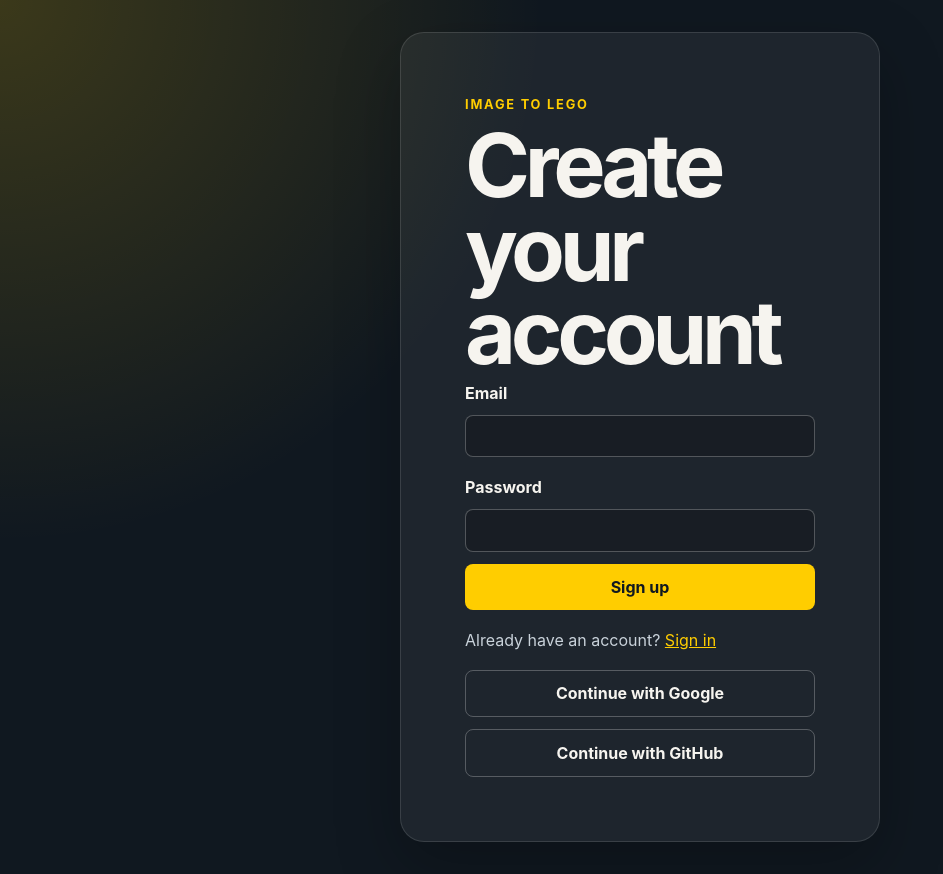
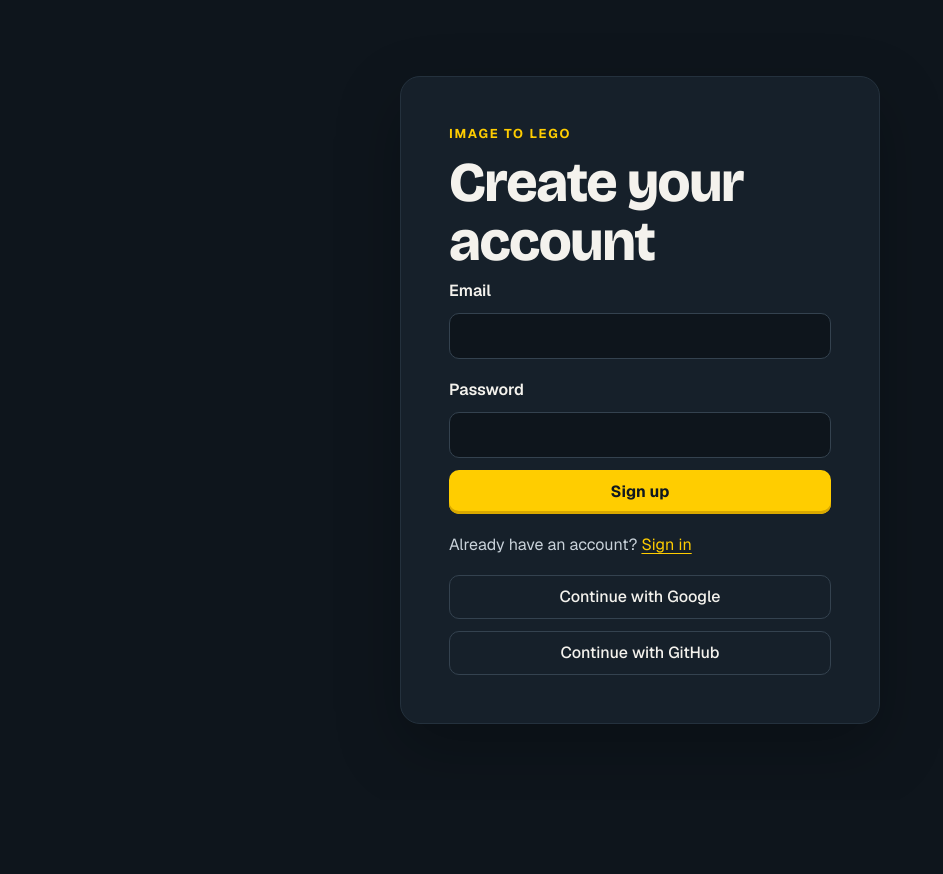
Before and after one commit to regan-tan/image-to-lego, a React (Vite) app in the folder frontend/: page /signup in a window 1280 px wide. Shown: the whole page, without its empty margins (0-943 px from the left). After the commit the page ends 800 px from the top, so only its background shows below. Built offline with nearby package versions, Linux system fonts and the light colour scheme; no server answers.

Commit message:
feat: add LEGO design tokens and brand fonts

```diff
--- a/frontend/index.html
+++ b/frontend/index.html
@@ -5,6 +5,12 @@
     <meta name="viewport" content="width=device-width, initial-scale=1.0" />
     <meta name="description" content="Image to LEGO capstone application" />
     <title>Image to LEGO</title>
+    <link rel="preconnect" href="https://fonts.googleapis.com" />
+    <link rel="preconnect" href="https://fonts.gstatic.com" crossorigin />
+    <link
+      rel="stylesheet"
+      href="https://fonts.googleapis.com/css2?family=Bricolage+Grotesque:opsz,wght@12..96,600..800&family=Geist:wght@400..700&display=swap"
+    />
   </head>
   <body>
     <div id="root"></div>
--- a/frontend/src/styles.css
+++ b/frontend/src/styles.css
@@ -1,8 +1,44 @@
 :root {
-  color: #f6f4ef;
-  background: #101820;
-  font-family: Inter, ui-sans-serif, system-ui, -apple-system, BlinkMacSystemFont, "Segoe UI",
+  --color-background: #0e151c;
+  --color-surface: #16202a;
+  --color-surface-raised: #1f2b36;
+  --color-border: #24313d;
+  --color-border-strong: #34424f;
+  --color-text: #f4f2ed;
+  --color-text-secondary: #c9d2da;
+  --color-text-muted: #9aa7b2;
+  --color-error-text: #ff7a6b;
+
+  --color-brand: #ffcd00;
+  --color-brand-hover: #ffd633;
+  --color-brand-edge: #d9a900;
+  --color-on-brand: #101820;
+
+  /* Official LEGO colour values from the LDraw colour table (LDConfig.ldr). */
+  --lego-blue: #0055bf;
+  --lego-green: #237841;
+  --lego-red: #c91a09;
+  --lego-light-bluish-gray: #a0a5a9;
+
+  --font-display: "Bricolage Grotesque", ui-sans-serif, system-ui, -apple-system, "Segoe UI",
     sans-serif;
+  --font-body: Geist, ui-sans-serif, system-ui, -apple-system, BlinkMacSystemFont, "Segoe UI",
+    sans-serif;
+
+  --radius-small: 6px;
+  --radius-medium: 10px;
+  --radius-large: 16px;
+  --radius-extra-large: 20px;
+
+  /* Darker bottom edge that makes buttons and badges read as moulded bricks. */
+  --brick-edge-brand: inset 0 -3px 0 var(--color-brand-edge);
+  --brick-edge-dark: inset 0 -2px 0 rgb(0 0 0 / 30%);
+
+  --control-height: 46px;
+
+  color: var(--color-text);
+  background: var(--color-background);
+  font-family: var(--font-body);
   font-synthesis: none;
   text-rendering: optimizeLegibility;
 }
@@ -17,23 +53,26 @@ body {
   min-height: 100vh;
 }
 
+:focus-visible {
+  outline: 3px solid var(--color-brand);
+  outline-offset: 2px;
+}
+
 .shell {
   display: grid;
   min-height: 100vh;
   place-items: center;
   padding: 2rem;
-  background:
-    radial-gradient(circle at top left, rgb(255 205 0 / 18%), transparent 34rem),
-    #101820;
+  background: var(--color-background);
 }
 
 .panel,
 .auth-card {
   width: min(100%, 42rem);
-  padding: clamp(2rem, 6vw, 4rem);
-  border: 1px solid rgb(255 255 255 / 12%);
-  border-radius: 1.5rem;
-  background: rgb(255 255 255 / 6%);
+  padding: clamp(1.75rem, 5vw, 3rem);
+  border: 1px solid var(--color-border);
+  border-radius: var(--radius-extra-large);
+  background: var(--color-surface);
   box-shadow: 0 1.5rem 4rem rgb(0 0 0 / 25%);
 }
 
@@ -56,25 +95,31 @@ body {
 
 .eyebrow {
   margin: 0 0 0.75rem;
-  color: #ffcd00;
+  color: var(--color-brand);
   font-size: 0.8rem;
   font-weight: 700;
   letter-spacing: 0.14em;
   text-transform: uppercase;
 }
 
+h1,
+h2 {
+  font-family: var(--font-display);
+  font-weight: 800;
+}
+
 h1 {
   margin: 0;
-  font-size: clamp(2.5rem, 9vw, 5.5rem);
-  letter-spacing: -0.06em;
-  line-height: 0.95;
+  font-size: clamp(2.25rem, 6vw, 3.5rem);
+  letter-spacing: -0.025em;
+  line-height: 1.05;
 }
 
 .summary {
   max-width: 34rem;
-  margin: 1.5rem 0 2rem;
-  color: #c9d2da;
-  line-height: 1.65;
+  margin: 1.25rem 0 2rem;
+  color: var(--color-text-secondary);
+  line-height: 1.6;
 }
 
 .auth-form,
@@ -85,16 +130,18 @@ h1 {
 
 .auth-form label {
   margin-top: 0.5rem;
-  font-weight: 700;
+  font-weight: 600;
 }
 
 .auth-form input {
   width: 100%;
-  padding: 0.8rem;
-  border: 1px solid rgb(255 255 255 / 25%);
-  border-radius: 0.5rem;
+  min-height: var(--control-height);
+  padding: 0 0.875rem;
+  border: 1px solid var(--color-border-strong);
+  border-radius: var(--radius-medium);
   color: inherit;
-  background: rgb(0 0 0 / 20%);
+  background: var(--color-background);
+  font: inherit;
 }
 
 .stacked-form {
@@ -104,18 +151,23 @@ h1 {
 }
 
 .stacked-form label {
-  font-weight: 700;
+  font-weight: 600;
 }
 
 .stacked-form input,
 .stacked-form select {
   min-width: 0;
-  padding: 0.8rem;
-  border: 1px solid rgb(255 255 255 / 25%);
-  border-radius: 0.5rem;
+  min-height: var(--control-height);
+  padding: 0 0.875rem;
+  border: 1px solid var(--color-border-strong);
+  border-radius: var(--radius-medium);
   color: inherit;
-  background: #101820;
+  background: var(--color-background);
   font: inherit;
+}
+
+.stacked-form input[type="file"] {
+  padding: 0.6rem 0.875rem;
 }
 
 .inline-form {
@@ -126,8 +178,8 @@ h1 {
 
 .field-help {
   margin: 0;
-  color: #c9d2da;
-  font-size: 0.85rem;
+  color: var(--color-text-muted);
+  font-size: 0.875rem;
 }
 
 .button,
@@ -139,40 +191,70 @@ h1 {
 
 .button,
 .oauth-button {
-  padding: 0.8rem 1rem;
+  display: inline-flex;
+  min-height: 44px;
+  padding: 0 1.125rem;
+  align-items: center;
+  justify-content: center;
+  gap: 0.5rem;
   border: 0;
-  border-radius: 0.5rem;
+  border-radius: var(--radius-medium);
   font-weight: 700;
 }
 
 .button {
-  color: #101820;
-  background: #ffcd00;
+  color: var(--color-on-brand);
+  background: var(--color-brand);
+  box-shadow: var(--brick-edge-brand);
+}
+
+.button:hover {
+  background: var(--color-brand-hover);
+}
+
+.button:active {
+  box-shadow: inset 0 -1px 0 var(--color-brand-edge);
+  transform: translateY(1px);
 }
 
 .button--secondary,
 .oauth-button {
-  border: 1px solid rgb(255 255 255 / 25%);
+  border: 1px solid var(--color-border-strong);
   color: inherit;
   background: transparent;
+  box-shadow: none;
+  font-weight: 500;
+}
+
+.button--secondary:hover,
+.oauth-button:hover {
+  background: var(--color-surface-raised);
+}
+
+.button:disabled,
+.oauth-button:disabled {
+  cursor: not-allowed;
+  opacity: 0.55;
+  transform: none;
 }
 
 .text-button {
   padding: 0;
   border: 0;
-  color: #ffcd00;
+  color: var(--color-brand);
   background: transparent;
   text-decoration: underline;
+  text-underline-offset: 3px;
 }
 
 .auth-switch {
   margin: 1.25rem 0;
-  color: #c9d2da;
+  color: var(--color-text-secondary);
 }
 
 .form-error,
 .profile-error {
-  color: #ff9b9b;
+  color: var(--color-error-text);
 }
 
 .profile-details {
@@ -187,8 +269,8 @@ h1 {
 }
 
 .profile-details dt {
-  color: #c9d2da;
-  font-size: 0.85rem;
+  color: var(--color-text-muted);
+  font-size: 0.875rem;
 }
 
 .profile-details dd {
@@ -203,32 +285,34 @@ h1 {
   object-fit: cover;
 }
 
+/* Status messages render as small solid "brick" badges. */
 .status {
   display: inline-flex;
+  width: fit-content;
   margin: 0;
+  padding: 0.3rem 0.7rem;
   align-items: center;
-  gap: 0.6rem;
-  font-weight: 700;
-}
-
-.status::before {
-  width: 0.65rem;
-  height: 0.65rem;
-  border-radius: 50%;
-  background: currentcolor;
-  content: "";
+  gap: 0.5rem;
+  border-radius: var(--radius-small);
+  box-shadow: var(--brick-edge-dark);
+  font-size: 0.875rem;
+  font-weight: 600;
+  line-height: 1.4;
 }
 
 .status--pending {
-  color: #aeb9c2;
+  color: var(--color-on-brand);
+  background: var(--lego-light-bluish-gray);
 }
 
 .status--success {
-  color: #64d98b;
+  color: #ffffff;
+  background: var(--lego-green);
 }
 
 .status--error {
-  color: #ff7878;
+  color: #ffffff;
+  background: var(--lego-red);
 }
 
 @media (max-width: 760px) {
```
